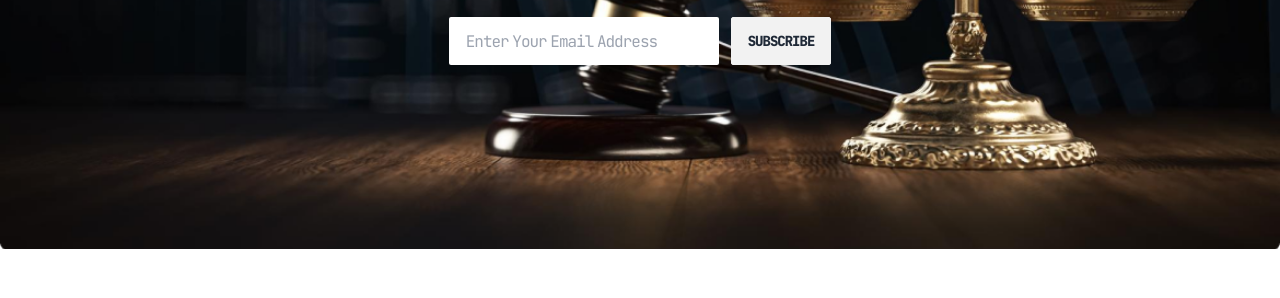
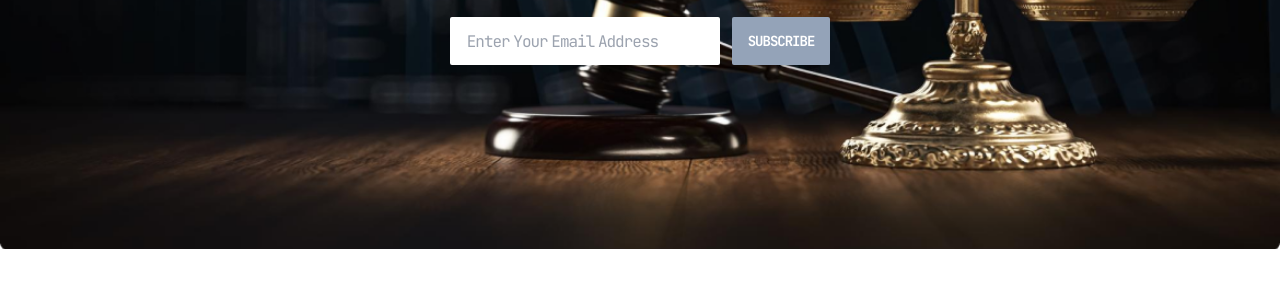
Before and after one commit to Atikur5500/Legal-Solution-With-DaisyUI, a plain HTML site: page index.html in a window 1280 px wide. Shown: the part 435-733 px from the top of the page. Drawn offline with nearby package versions, Linux system fonts and the light colour scheme.

Commit message:
Fixed Issue

```diff
--- a/index.html
+++ b/index.html
@@ -102,7 +102,7 @@
                 <p class="mb-5 text-justify lg:text-center whitespace-break-spaces">There are many variations of passages of Lorem Ipsum available, but the majority have suffered alteration in some form, by injected humour.</p>
                 <div class="flex flex-col lg:flex-row gap-3 justify-center">
                     <input type="text" placeholder="Enter Your Email Address" class="input rounded-sm ">
-                    <button class="btn  rounded-sm font-extrabold ">Subscribe</button>
+                    <button class="btn bg-slate-400 hover:bg-slate-500 border-none text-white rounded-sm font-bold ">Subscribe</button>
                   </div>
               </div>
             </div>
@@ -384,6 +384,7 @@
              </div>
           </section>
     </main>
+    <!-- Footer Section -->
     <footer class="px-12 lg:px-40 py-10 lg:py-20 bg-base-200 text-base-content">
       <div class="footer max-w-screen-lg mx-auto px-4 md:px-6 lg:px-8 my-10">
         <div>
```
